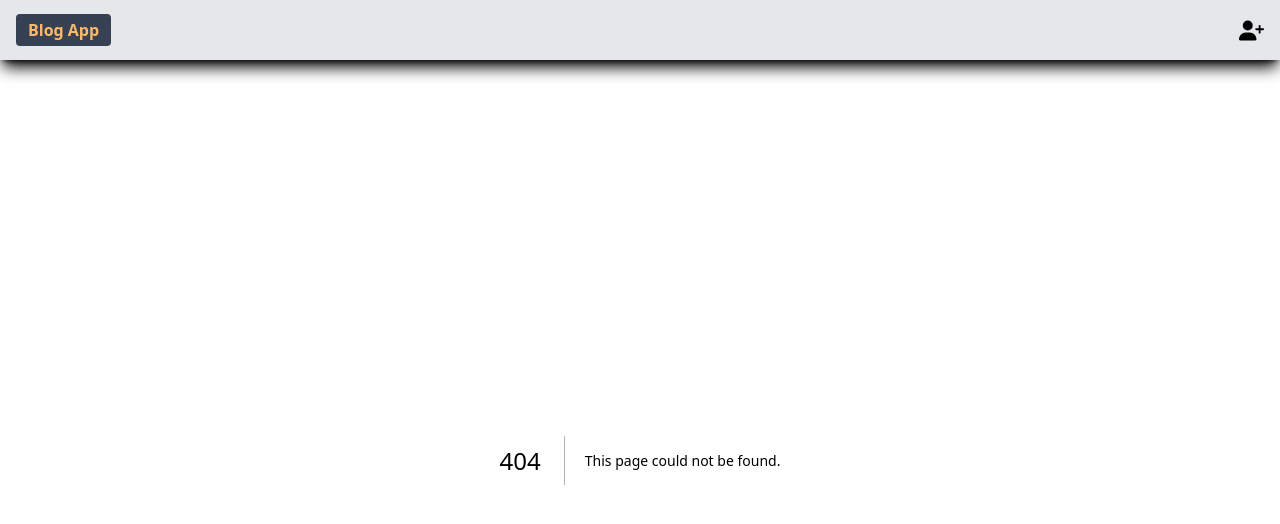
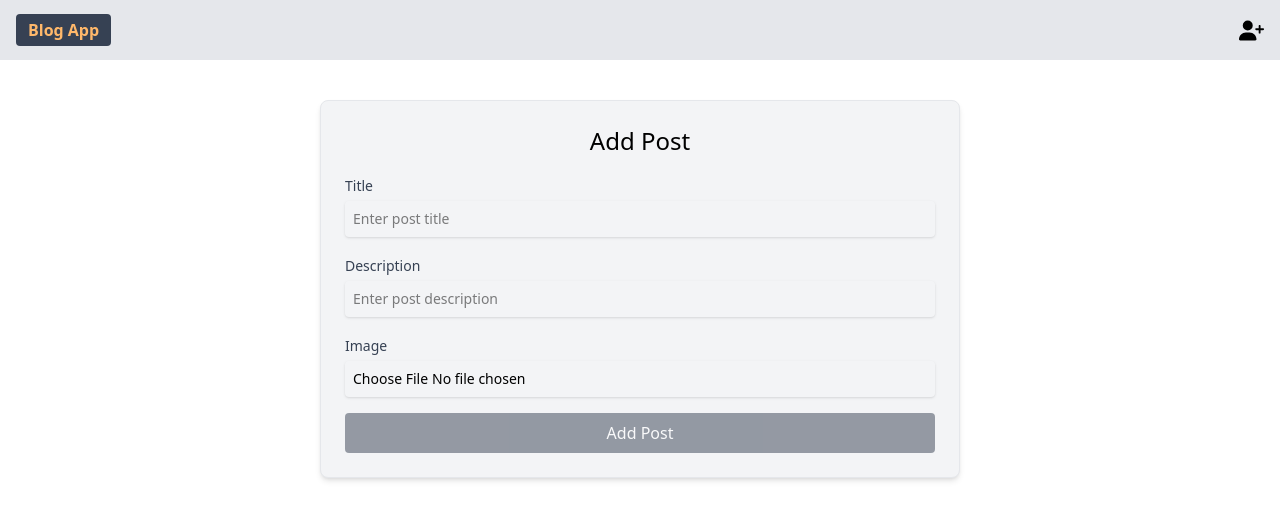
Before and after one commit to ibrahim-kurut/blog-app, a Next.js app: page /posts/add-post in a window 1280 px wide. Before the commit this address had no page. Shown: the top 524 px of the page. Built offline with nearby package versions, Linux system fonts and the light colour scheme.

Commit message:
create add post page & profile page

```diff
--- a/src/app/login/page.jsx
+++ b/src/app/login/page.jsx
@@ -3,10 +3,13 @@
 import { useState } from "react";
 import { toast } from "react-toastify";
 import bcrypt from "bcryptjs";
+import { useRouter } from "next/navigation";
 
 const LoginPage = () => {
   const [email, setEmail] = useState("");
   const [password, setPassword] = useState("");
+  const router = useRouter();
+
   // Handle form submission
   const handleSubmit = (e) => {
     e.preventDefault();
@@ -16,13 +19,22 @@ const LoginPage = () => {
     if (password.length < 6)
       return toast.error("Password must be at least 6 characters long");
 
-    // hashed password example (not needed for login, but shown for completeness)
+    // hashed password example
     const salt = bcrypt.genSaltSync(10);
     const hashedPassword = bcrypt.hashSync(password, salt);
+
     const fd = { email, password: hashedPassword };
     //! TODO send the data to the server for login
-    toast.success("Login successful");
-    console.log(fd);
+    try {
+      toast.success("Login successful");
+      // Redirect to profile page after successful login
+      setTimeout(() => {
+        router.push("/profile");
+      }, 3000);
+      console.log(fd);
+    } catch (error) {
+      toast.error("Login failed, please try again");
+    }
   };
 
   return (
--- /dev/null
+++ b/src/app/posts/add-post/page.jsx
@@ -0,0 +1,82 @@
+"use client";
+import { useState } from "react";
+import { toast } from "react-toastify";
+
+const AddPost = () => {
+  const [title, setTitle] = useState("");
+  const [description, setDescription] = useState("");
+  const [image, setImage] = useState("");
+
+  // Handle form submission
+  const handleSubmit = (e) => {
+    e.preventDefault();
+    // validation values
+    if (title === "") return toast.error("Title is required");
+    if (title.length < 3)
+      return toast.error("Title must be at least 3 characters long");
+
+    console.log({ title, description, image });
+  };
+
+  return (
+    <div className="bg-gray-100 w-1/2 mx-auto mt-10 space-y-4 border border-gray-200 p-6 rounded-lg shadow-md">
+      <h1 className="capitalize text-2xl text-center">add post</h1>
+      <form onSubmit={handleSubmit} className="space-y-4">
+        <div className="capitalize mb-4">
+          <label htmlFor="title">
+            <span className="text-sm font-medium text-gray-700"> title </span>
+            <input
+              type="text"
+              id="title"
+              value={title}
+              onChange={(e) => setTitle(e.target.value)}
+              placeholder="Enter post title"
+              className="mt-1 p-2 w-full rounded border-gray-300 shadow-sm sm:text-sm outline-none focus:border-blue-500 focus:ring-1 focus:ring-blue-500"
+            />
+          </label>
+        </div>
+        <div className="capitalize mb-4">
+          <label htmlFor="description">
+            <span className="text-sm font-medium text-gray-700">
+              Description
+            </span>
+            <input
+              type="text"
+              id="description"
+              value={description}
+              onChange={(e) => setDescription(e.target.value)}
+              placeholder="Enter post description"
+              className="mt-1 p-2 w-full rounded border-gray-300 shadow-sm sm:text-sm outline-none focus:border-blue-500 focus:ring-1 focus:ring-blue-500"
+            />
+          </label>
+        </div>
+        <div className="capitalize mb-4">
+          <label htmlFor="image">
+            <span className="text-sm font-medium text-gray-700">image</span>
+            <input
+              type="file"
+              id="image"
+              accept="image/*"
+              onChange={(e) => setImage(e.target.files[0])}
+              placeholder="Enter post description"
+              className="mt-1 p-2 w-full rounded border-gray-300 shadow-sm sm:text-sm outline-none focus:border-blue-500 focus:ring-1 focus:ring-blue-500"
+            />
+          </label>
+        </div>
+        <div>
+          <button
+            type="submit"
+            className={`w-full bg-gray-700 text-white p-2 rounded hover:bg-gray-800 transition-colors cursor-pointer ${
+              title.length < 3 ? "opacity-50 cursor-not-allowed disabled " : ""
+            } `}
+            disabled={title.length > 10}
+          >
+            Add Post
+          </button>
+        </div>
+      </form>
+    </div>
+  );
+};
+
+export default AddPost;
--- /dev/null
+++ b/src/app/profile/page.jsx
@@ -0,0 +1,46 @@
+import Image from "next/image";
+import Link from "next/link";
+
+const ProfilePage = () => {
+  return (
+    <div className="">
+      <div className="container mx-auto w-[90%] h-[70%] bg-gray-400 mt-10 rounded-lg shadow-lg p-6">
+        <div className="relative">
+          <Image
+            src="/assets/user.png"
+            alt="Profile Picture"
+            width={150}
+            height={150}
+            className="rounded-full mx-auto mb-4"
+          />
+          <div>
+            <h1 className="text-center text-2xl font-bold mb-2">John Doe</h1>
+            <h3 className="text-center font-bold mb-2">email@gmail.com</h3>
+          </div>
+          {/* delete update profile */}
+          <div className="flex justify-between items-center mt-4">
+            <div className="flex gap-2">
+              <button className="bg-green-400 py-1 px-2 rounded hob=ver:bg-green-500 transition-colors hover:text-white cursor-pointer capitalize">
+                update profile
+              </button>
+              <button className="bg-red-400 py-1 px-2 rounded hob=ver:bg-green-500 transition-colors hover:text-white cursor-pointer capitalize">
+                delete profile
+              </button>
+            </div>
+            {/* add post btn */}
+            <div>
+              <Link
+                href="/posts/add-post"
+                className="bg-blue-400 py-1 px-2 rounded cursor-pointer capitalize hover:bg-blue-500 transition-colors hover:text-white"
+              >
+                add post
+              </Link>
+            </div>
+          </div>
+        </div>
+      </div>
+    </div>
+  );
+};
+
+export default ProfilePage;
--- a/src/app/register/page.jsx
+++ b/src/app/register/page.jsx
@@ -2,11 +2,12 @@
 import { useState } from "react";
 import { toast } from "react-toastify";
 import bcrypt from "bcryptjs";
+import { useRouter } from "next/navigation";
 const RegisterPage = () => {
   const [username, setUsername] = useState("");
   const [email, setEmail] = useState("");
   const [password, setPassword] = useState("");
-
+  const router = useRouter();
   const handleSubmit = (e) => {
     e.preventDefault();
     // validation values
@@ -23,7 +24,15 @@ const RegisterPage = () => {
     const hashedPassword = bcrypt.hashSync(password, salt);
     const fd = { username, email, password: hashedPassword };
     //! TODO send the data to the server for login
-    toast.success("Login successful");
+    try {
+      toast.success("Login successful");
+      // Redirect to profile page after successful login
+      setTimeout(() => {
+        router.push("/login");
+      }, 2000);
+    } catch (error) {
+      toast.error("Login failed, please try again");
+    }
     console.log(fd);
   };
   return (
--- a/src/components/header/NavBar.jsx
+++ b/src/components/header/NavBar.jsx
@@ -3,7 +3,7 @@ import Login from "./Login";
 
 const NavBar = () => {
   return (
-    <div className="relative z-50 bg-gray-200 shadow-black shadow-lg">
+    <div className="relative z-50 bg-gray-200 ">
       <div className="conrainer mx-auto h-[60px] flex justify-between items-center px-4">
         <Logo />
         <Login />
```
Also changed, not shown: public/assets/user.png (added).
